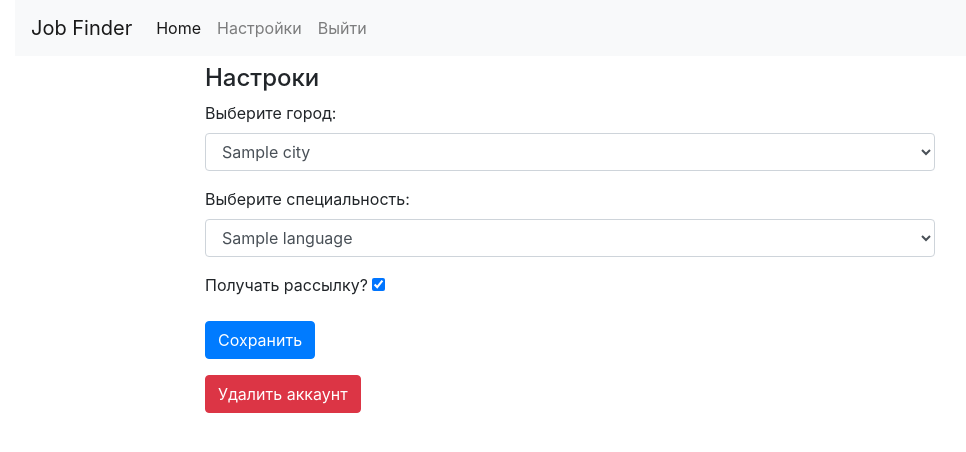
After one commit to dbv111m/scraping_service, a Django app: page /accounts/update/ in a window 1280 px wide. The commit adds this page. Shown: the top 452 px of the page, without its empty margins (70-1036 px from the left). Run offline with Django 3.2, Linux system fonts and the light colour scheme; a user stored in the database is signed in; tables that the repository leaves empty hold one stand-in row (values such as "Sample post"); some libraries are stand-ins or nearby versions.

Commit message:
Редактирование данных пользователя и его удаление

```diff
--- a/src/accounts/forms.py
+++ b/src/accounts/forms.py
@@ -1,6 +1,8 @@
 from django import forms
 from django.contrib.auth import get_user_model, authenticate
 from django.contrib.auth.hashers import check_password
+
+from scraping.models import City, Language
 
 User = get_user_model()
 
@@ -42,3 +44,20 @@ class UserRegistrationForm(forms.ModelForm):
         if data['password'] != data['password2']:
             raise forms.ValidationError('Пароли не совпадают!')
         return data['password2']
+
+
+class UserUpdateForm(forms.Form):
+    city = forms.ModelChoiceField(queryset=City.objects.all(), to_field_name="slug", required=True,
+                                  widget=forms.Select(attrs={'class': 'form-control'}),
+                                  label='Выберите город'
+                                  )
+    language = forms.ModelChoiceField(queryset=Language.objects.all(), to_field_name="slug", required=True,
+                                      widget=forms.Select(attrs={'class': 'form-control'}),
+                                      label='Выберите специальность'
+                                      )
+    srnd_email = forms.BooleanField(required=False, widget=forms.CheckboxInput,
+                                    label='Получать рассылку?')
+
+    class Meta:
+        model = User
+        fields = ('city', 'language', 'srnd_email')
--- /dev/null
+++ b/src/accounts/templates/accounts/update.html
@@ -0,0 +1,22 @@
+{% extends "base.html" %}
+
+{% block title %} Register {% endblock %}
+
+{% block content %}
+
+<div class="row ">
+    <div class="col-md-8 mx-auto">
+        <h4 class="my-2">Настроки</h4>
+    <form method="POST" action="">{% csrf_token %}
+        <div class="form-group">
+        {{ form.as_p }}
+        </div>
+        <button type="submit" class="btn btn-primary">Сохранить</button>
+    </form>
+    <form method="POST" action="{% url 'accounts:delete' %} ">{% csrf_token %}
+        <button type="submit" class="btn btn-danger my-3">Удалить аккаунт</button>
+    </form>
+    </div>
+</div>
+
+{% endblock %}
--- a/src/accounts/urls.py
+++ b/src/accounts/urls.py
@@ -1,9 +1,12 @@
 
 from django.urls import path
-from accounts.views import login_view, logout_view, register_view
+from accounts.views import (
+    login_view, logout_view, register_view, update_view, delete_view)
 
 urlpatterns = [
     path('login/', login_view, name='login'),
     path('logout/', logout_view, name='logout'),
     path('register/', register_view, name='register'),
+    path('update/', update_view, name='update'),
+    path('delete/', delete_view, name='delete'),
 ]
--- a/src/accounts/views.py
+++ b/src/accounts/views.py
@@ -1,7 +1,9 @@
 from django.shortcuts import render, redirect
-from django.contrib.auth import authenticate, login, logout
+from django.contrib.auth import authenticate, login, logout, get_user_model
 
-from accounts.forms import UserLoginForm, UserRegistrationForm
+from accounts.forms import UserLoginForm, UserRegistrationForm, UserUpdateForm
+
+User = get_user_model()
 
 
 def login_view(request):
@@ -30,3 +32,31 @@ def register_view(request):
         return render(request, 'accounts/register_done.html',
                       {'new_user':new_user})
     return render(request, 'accounts/register.html', {'form': form})
+
+def update_view(request):
+    if request.user.is_authenticated:
+        user = request.user
+        if request.method == 'POST':
+            form = UserUpdateForm(request.POST)
+            if form.is_valid():
+                data = form.cleaned_data
+                user.city = data['city']
+                user.language = data['language']
+                user.srnd_email = data['srnd_email']
+                user.save()
+                return redirect('accounts:update')
+
+        form = UserUpdateForm(
+            initial={'city': user.city, 'language': user.language,
+                     'srnd_email': user.srnd_email})
+        return render(request, 'accounts/update.html', {'form': form})
+    else:
+        return redirect('accounts:login')
+
+def delete_view(request):
+    if request.user.is_authenticated:
+        user = request.user
+        if request.method == 'POST':
+            qs = User.objects.get(pk=user.pk)
+            qs.delete()
+    return redirect('home')
--- a/src/templates/base.html
+++ b/src/templates/base.html
@@ -24,9 +24,14 @@
           </li>
 
           {% if user.is_authenticated %}
-              <li class="nav-item">
+            <li class="nav-item">
+              <a class="nav-link" href="{% url 'accounts:update' %} ">Настройки</a>
+            </li>
+
+            <li class="nav-item">
               <a class="nav-link" href="{% url 'accounts:logout' %} ">Выйти</a>
             </li>
+
           {% else %}
             <li class="nav-item">
               <a class="nav-link" href="{% url 'accounts:login' %}">Войти</a>
```
